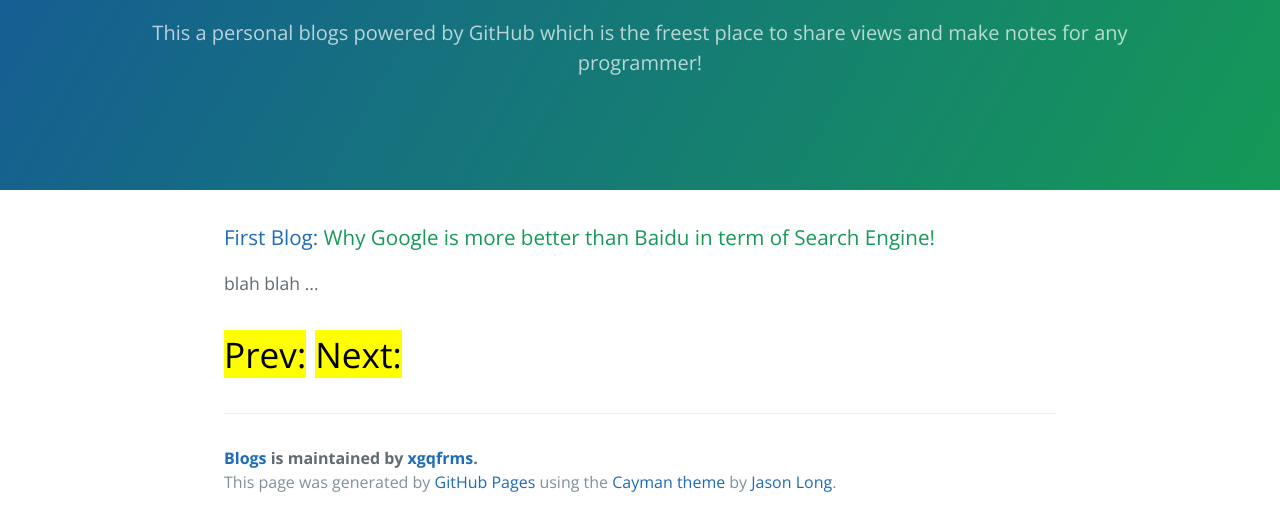
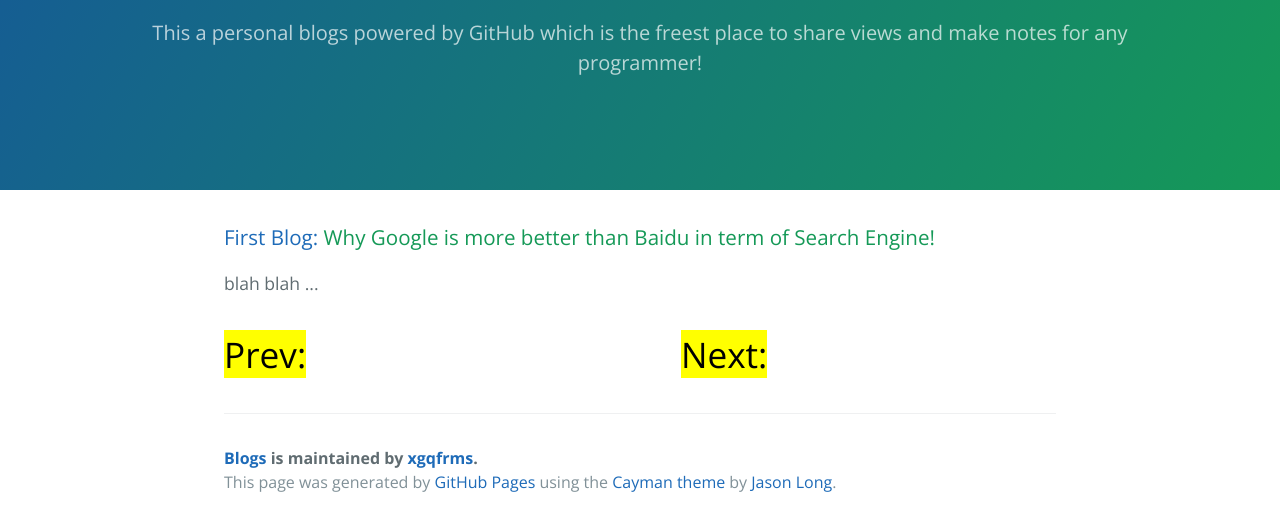
Before and after one commit to xgqfrms2015/blogs, a plain HTML site: page pages/001.html in a window 1280 px wide. Shown: the part 272-800 px from the top of the page. Drawn offline with nearby package versions, Linux system fonts and the light colour scheme.

Commit message:
Update 001.html

```diff
--- a/pages/001.html
+++ b/pages/001.html
@@ -33,6 +33,10 @@ Why Google is more better than Baidu in term of Search Engine!</h3>
 <h1>
 <a id="welcome-to-github-pages" class="anchor" href="http://xgqfrms.github.io/blogs/pages/001.html" aria-hidden="true">
 <span class="octicon octicon-link"><mark>Prev:</mark></span></a>
+<span>
+	&nbsp;&nbsp;&nbsp;&nbsp;&nbsp;&nbsp;&nbsp;&nbsp;&nbsp;&nbsp;&nbsp;&nbsp;&nbsp;&nbsp;&nbsp;&nbsp;&nbsp;&nbsp;&nbsp;
+	&nbsp;&nbsp;&nbsp;&nbsp;&nbsp;&nbsp;&nbsp;&nbsp;&nbsp;&nbsp;&nbsp;&nbsp;&nbsp;&nbsp;&nbsp;&nbsp;&nbsp;&nbsp;&nbsp;
+</span>
 <a id="welcome-to-github-pages" class="anchor" href="http://xgqfrms.github.io/blogs/pages/002.html" aria-hidden="true">
 <span class="octicon octicon-link"><mark>Next:</mark></span></a>
 </h1>
```
